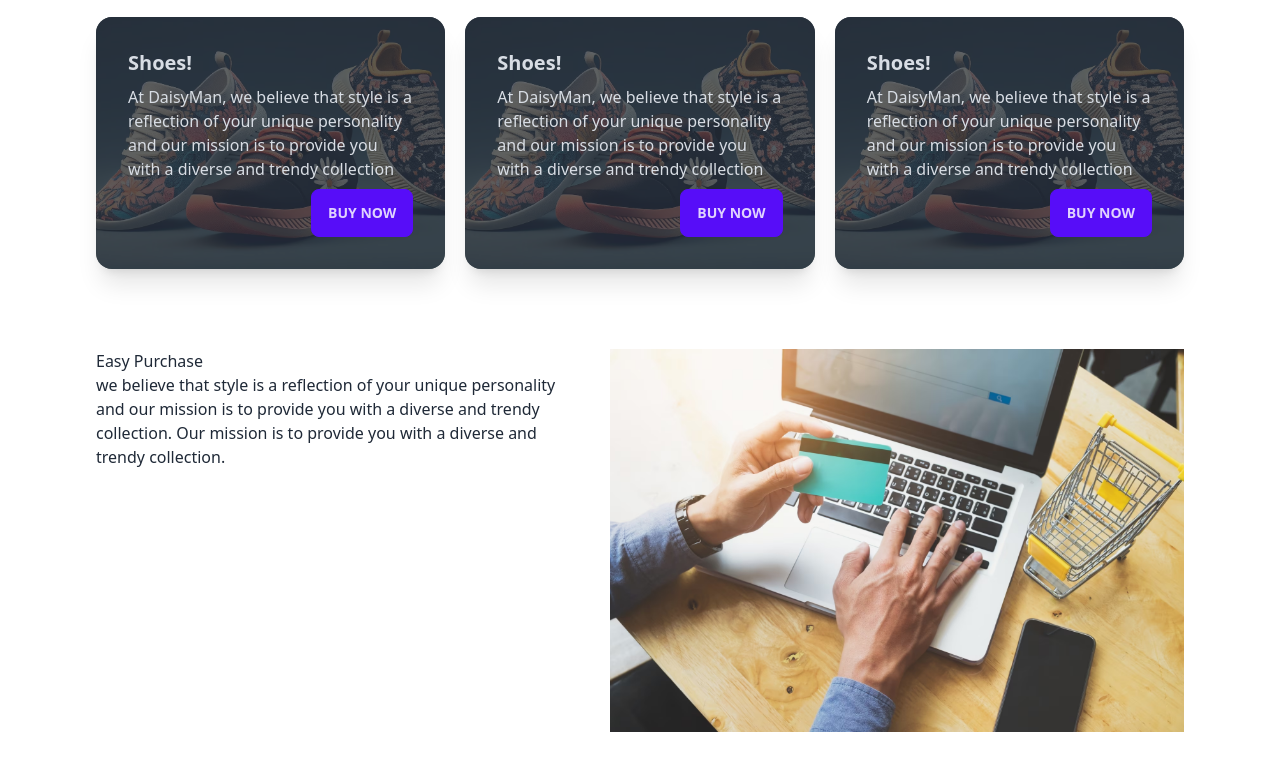
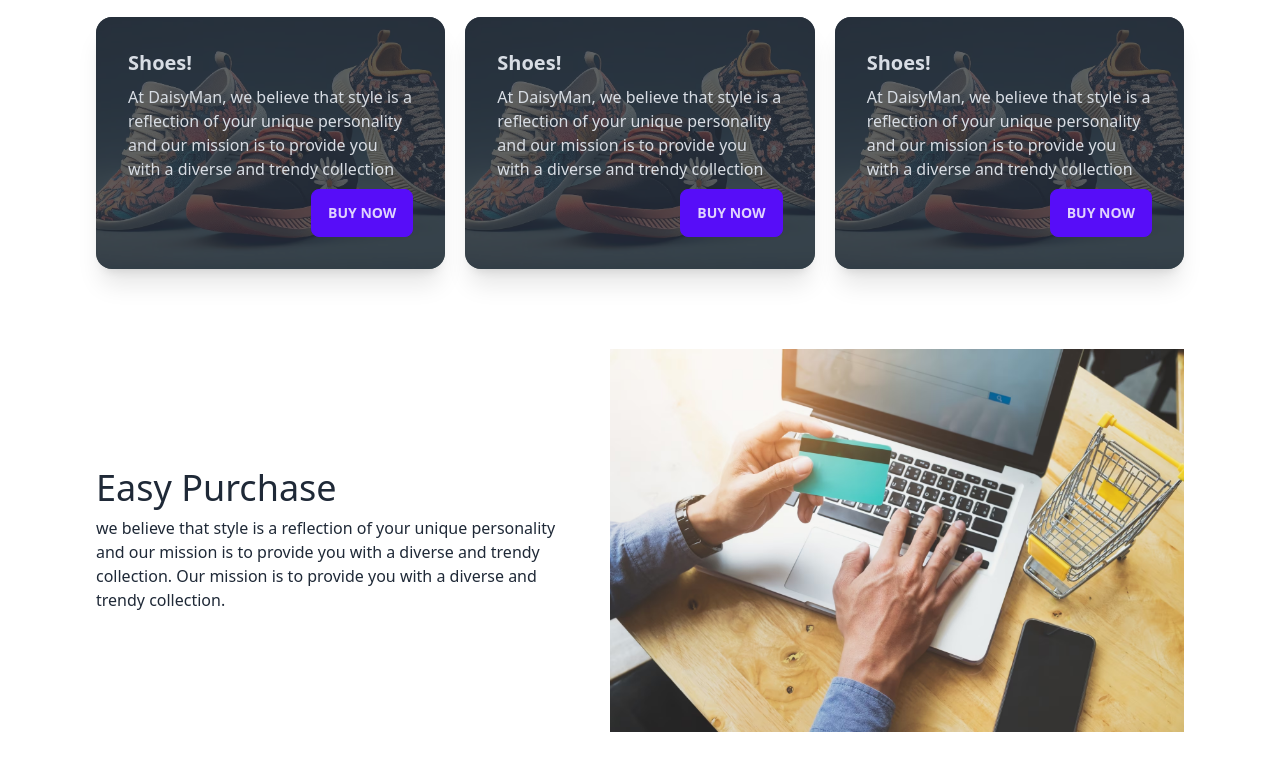
Before and after one commit to manik712/Daisy-man1, a plain HTML site: page index.html in a window 1280 px wide. Shown: the part 923-1693 px from the top of the page. Drawn offline with nearby package versions, Linux system fonts and the light colour scheme.

Commit message:
add all section

```diff
--- a/index.html
+++ b/index.html
@@ -159,10 +159,10 @@
 
 <section class=" max-w-screen-xl mx-auto px-8 md:px-16 lg:px-24 py-5  my-10">
 
-  <div class="flex flex-col md:flex-row gap-10">
+  <div class="flex flex-col md:flex-row items-center  gap-10">
       <div class="">
 
-           <h1 class="">Easy Purchase</h1>
+           <h1 class=" text-2xl md:text-4xl mb-2">Easy Purchase</h1>
              <p class="">we believe that style is a reflection of your unique personality and our mission is to provide you with a diverse and trendy collection.
 
               Our mission is to provide you with a diverse and trendy collection.</p>
```
